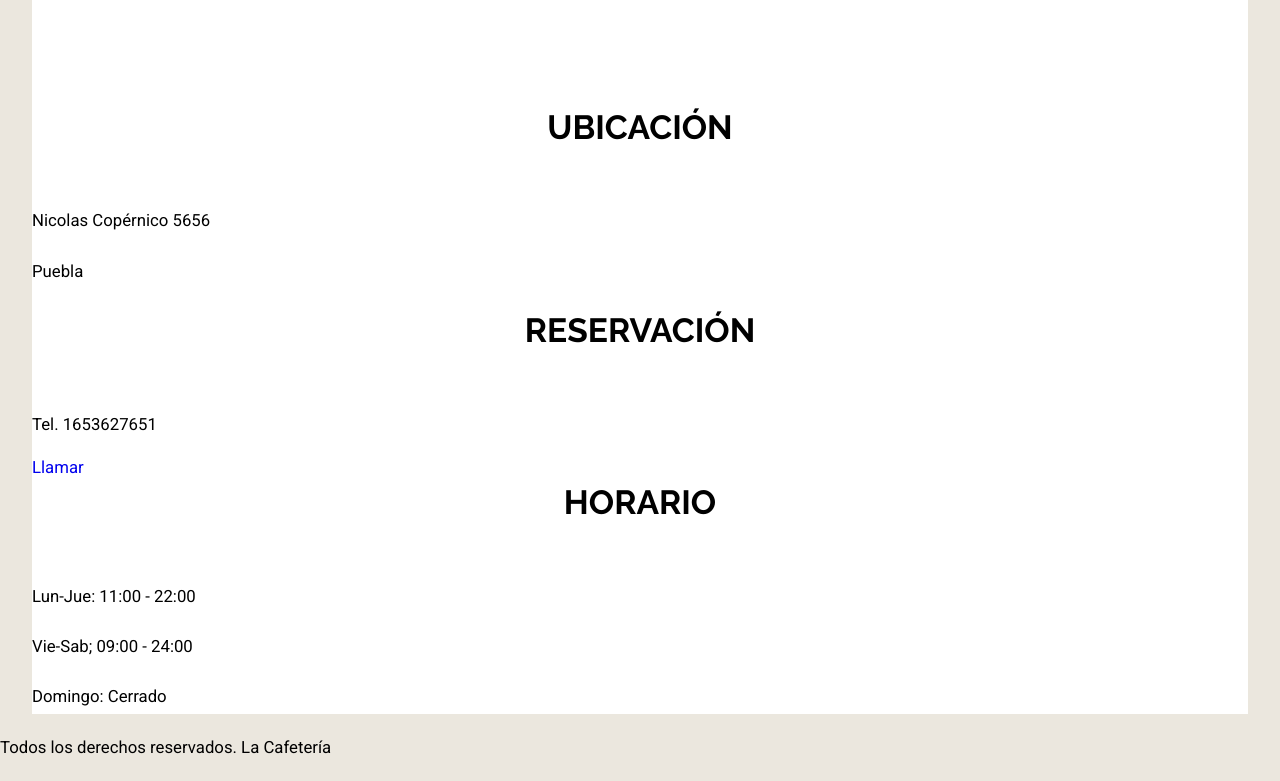
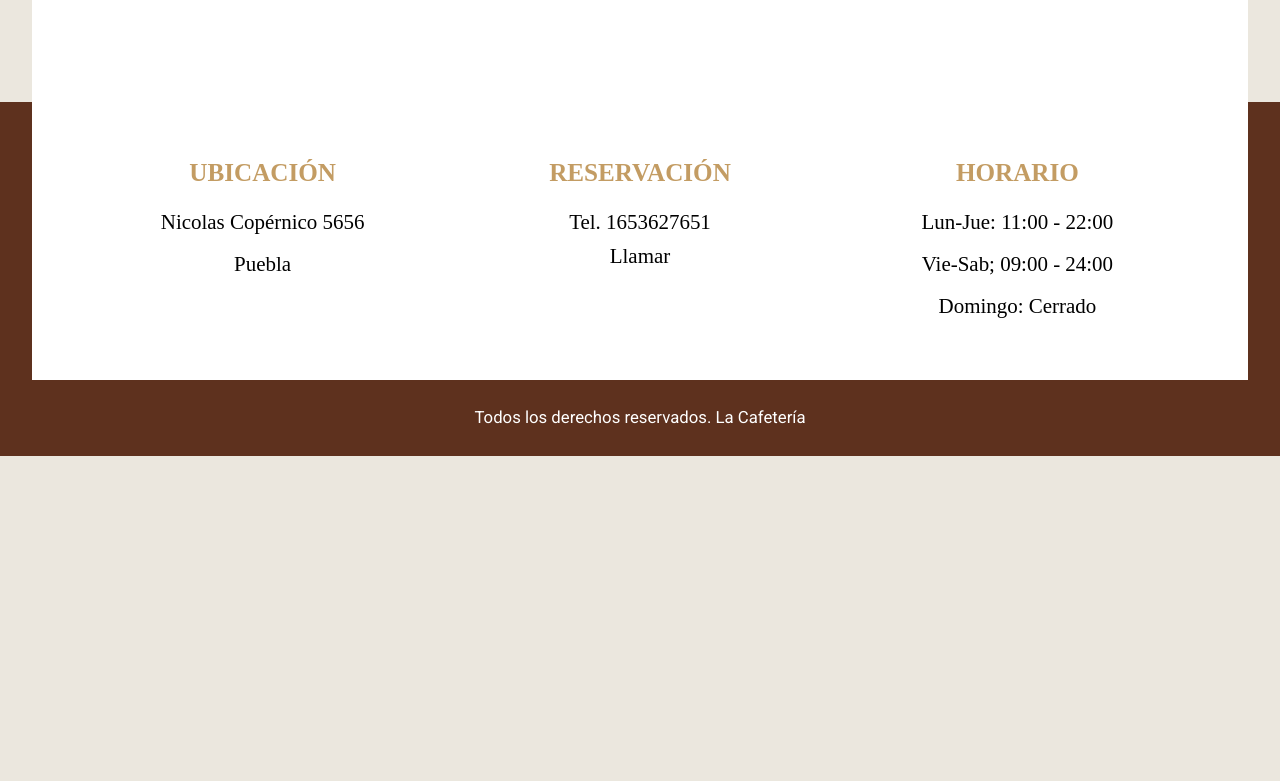
Before and after one commit to FrancoSilva77/cafeteria-SASS, a website: page index.html in a window 1280 px wide. Shown: the part 5285-6066 px from the top of the page. After the commit the page ends 5741 px from the top, so only its background shows below. Drawn offline with Linux system fonts and the light colour scheme; a web font is replaced by a local one.

Commit message:
Estilos Footer add

```diff
--- a/src/scss/app.scss
+++ b/src/scss/app.scss
@@ -1,3 +1,4 @@
 @use "base";
 @use "header";
+@use "footer";
 @use "inicio";
--- a/src/scss/base/_globales.scss
+++ b/src/scss/base/_globales.scss
@@ -31,6 +31,7 @@ p {
 
 a {
   text-decoration: none;
+  color: v.$negro;
   // display: block;
 }
 
--- /dev/null
+++ b/src/scss/footer/_footer.scss
@@ -0,0 +1,42 @@
+@use 'base/variables' as v;
+@use 'base/mixins' as m;
+
+.footer {
+  background-color: v.$primario;
+
+  .contenido-footer {
+    padding: 5rem;
+
+    @include m.tablet {
+      @include m.grid(3, 2rem);
+    }
+  }
+
+  .copyright {
+   text-align: center;
+   margin: 0;
+   padding: 2rem;
+   color: v.$blanco;
+  }
+}
+
+.footer-box {
+  font-family: v.$fuente_cursiva;
+  text-align: center;
+  margin-bottom: v.$separacion;
+
+  @include m.tablet {
+    margin: 0;
+  }
+
+  h3 {
+    font-family: v.$fuente_cursiva;
+    margin: 0 0 1rem 0;
+    font-size: 2.4rem;
+    color: v.$secundario;
+  }
+  p,a {
+    font-size: 2rem;
+    margin: 0;
+  }
+}
--- /dev/null
+++ b/src/scss/footer/_index.scss
@@ -0,0 +1 @@
+@forward 'footer';
```
Also changed, not shown: build/css/app.css.
